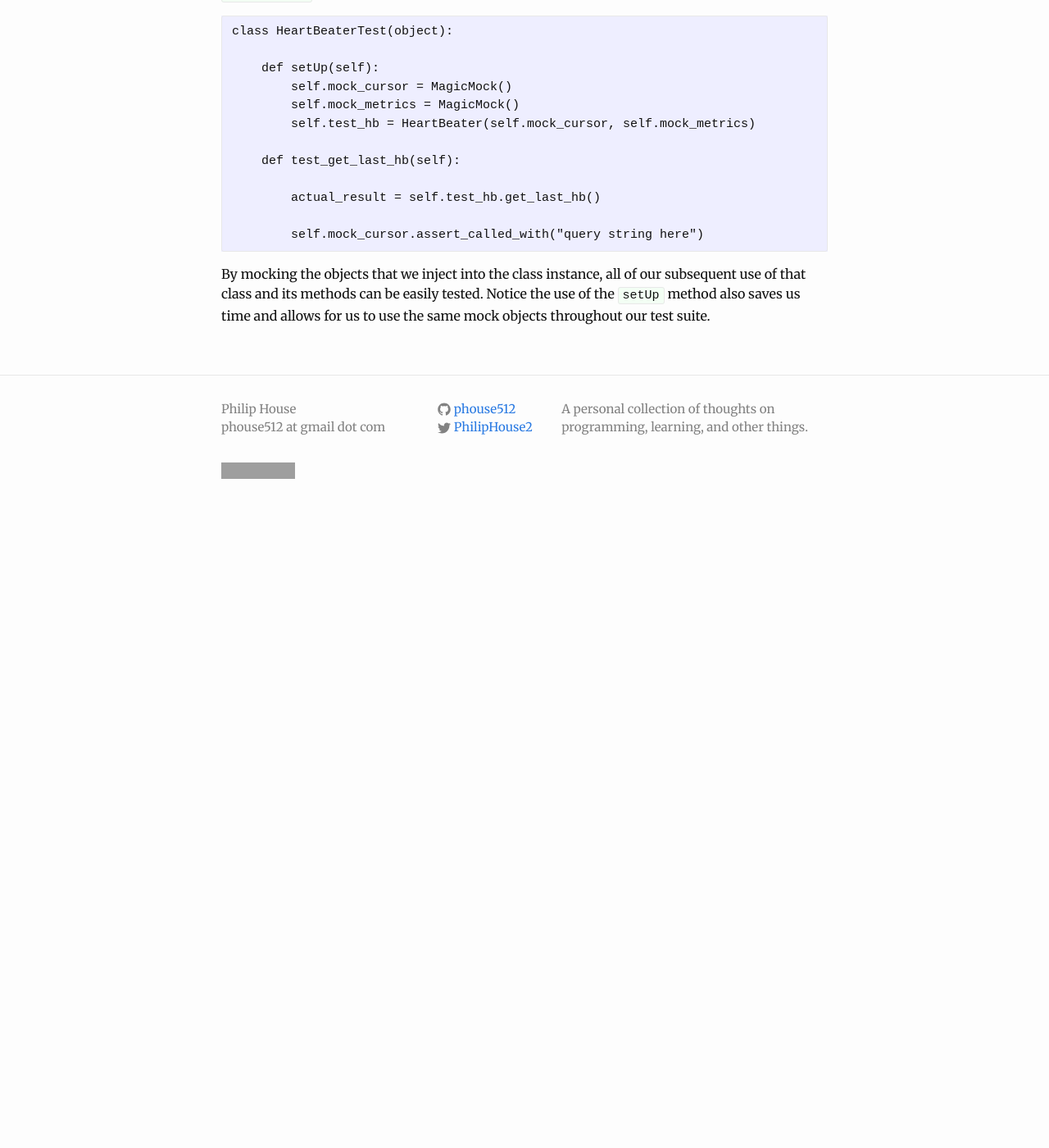
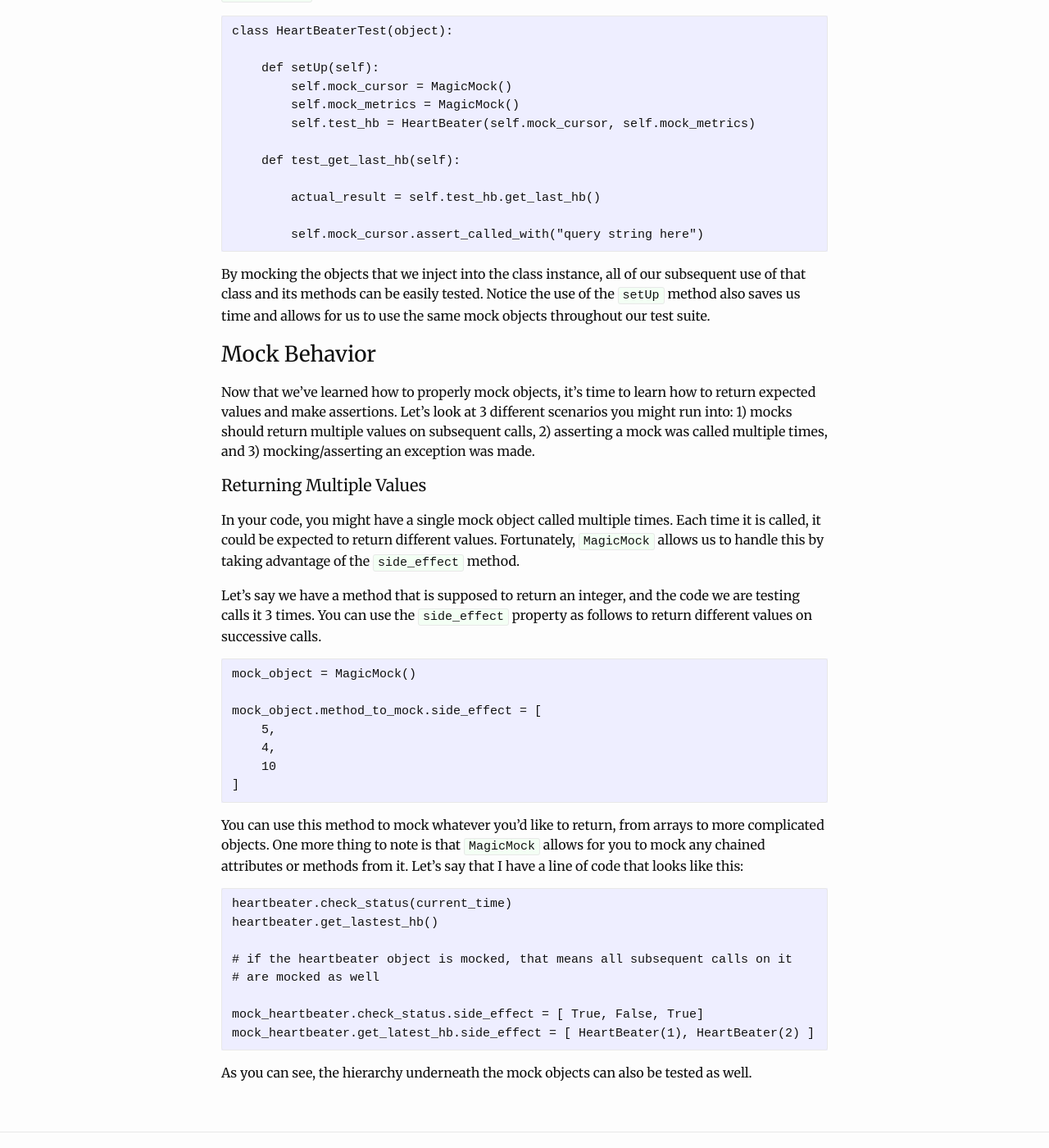
Before and after one commit to phouse512/blog, a Jekyll site: the page built from _posts/2017-03-14-practical-unit-testing-mocks-python-3.markdown, in a window 1280 px wide and 1400 px high, scrolled down 5786 px. Shown: the whole window at 82% size. Built offline with Jekyll 4.4.1, drawn with Linux system fonts in a browser that asks for light colours; a script that is not in the unit is left out; comment, search, counter and statistics services are not loaded; before the commit the page ends 6416 px from its top, so only the background shows below that; grey boxes are pictures that could not be loaded.

Commit message:
unit testing

````diff
--- a/_posts/2017-03-14-practical-unit-testing-mocks-python-3.markdown
+++ b/_posts/2017-03-14-practical-unit-testing-mocks-python-3.markdown
@@ -24,7 +24,7 @@ common use-cases I've come across while writing tests in Python.
 
 [Mock Behavior](#mock_behavior)
 
-> returning multiple values<br />
+> [returning multiple values](#mock_multiple_return)<br />
 > asserting multiple method calls<br />
 > asserting exceptions thrown<br />
 
@@ -298,3 +298,52 @@ By mocking the objects that we inject into the class instance, all of our
 subsequent use of that class and its methods can be easily tested. Notice the
 use of the `setUp` method also saves us time and allows for us to use the same
 mock objects throughout our test suite.
+
+
+### Mock Behavior {#mock_behavior}
+
+Now that we've learned how to properly mock objects, it's time to learn how to
+return expected values and make assertions. Let's look at 3 different scenarios
+you might run into: 1) mocks should return multiple values on subsequent calls,
+2) asserting a mock was called multiple times, and 3) mocking/asserting an
+exception was made.
+
+#### Returning Multiple Values {#mock_multiple_returns}
+
+In your code, you might have a single mock object called multiple times. Each
+time it is called, it could be expected to return different values.
+Fortunately, `MagicMock` allows us to handle this by taking advantage of the
+`side_effect` method.
+
+Let's say we have a method that is supposed to return an integer, and the code
+we are testing calls it 3 times. You can use the `side_effect` property as
+follows to return different values on successive calls.
+
+```
+mock_object = MagicMock()
+
+mock_object.method_to_mock.side_effect = [
+    5,
+    4,
+    10
+]
+```
+
+You can use this method to mock whatever you'd like to return, from arrays to
+more complicated objects. One more thing to note is that `MagicMock` allows for
+you to mock any chained attributes or methods from it. Let's say that I have
+a line of code that looks like this:
+
+```
+heartbeater.check_status(current_time)
+heartbeater.get_lastest_hb()
+
+# if the heartbeater object is mocked, that means all subsequent calls on it
+# are mocked as well
+
+mock_heartbeater.check_status.side_effect = [ True, False, True]
+mock_heartbeater.get_latest_hb.side_effect = [ HeartBeater(1), HeartBeater(2) ]
+```
+
+As you can see, the hierarchy underneath the mock objects can also be tested as
+well.
````
